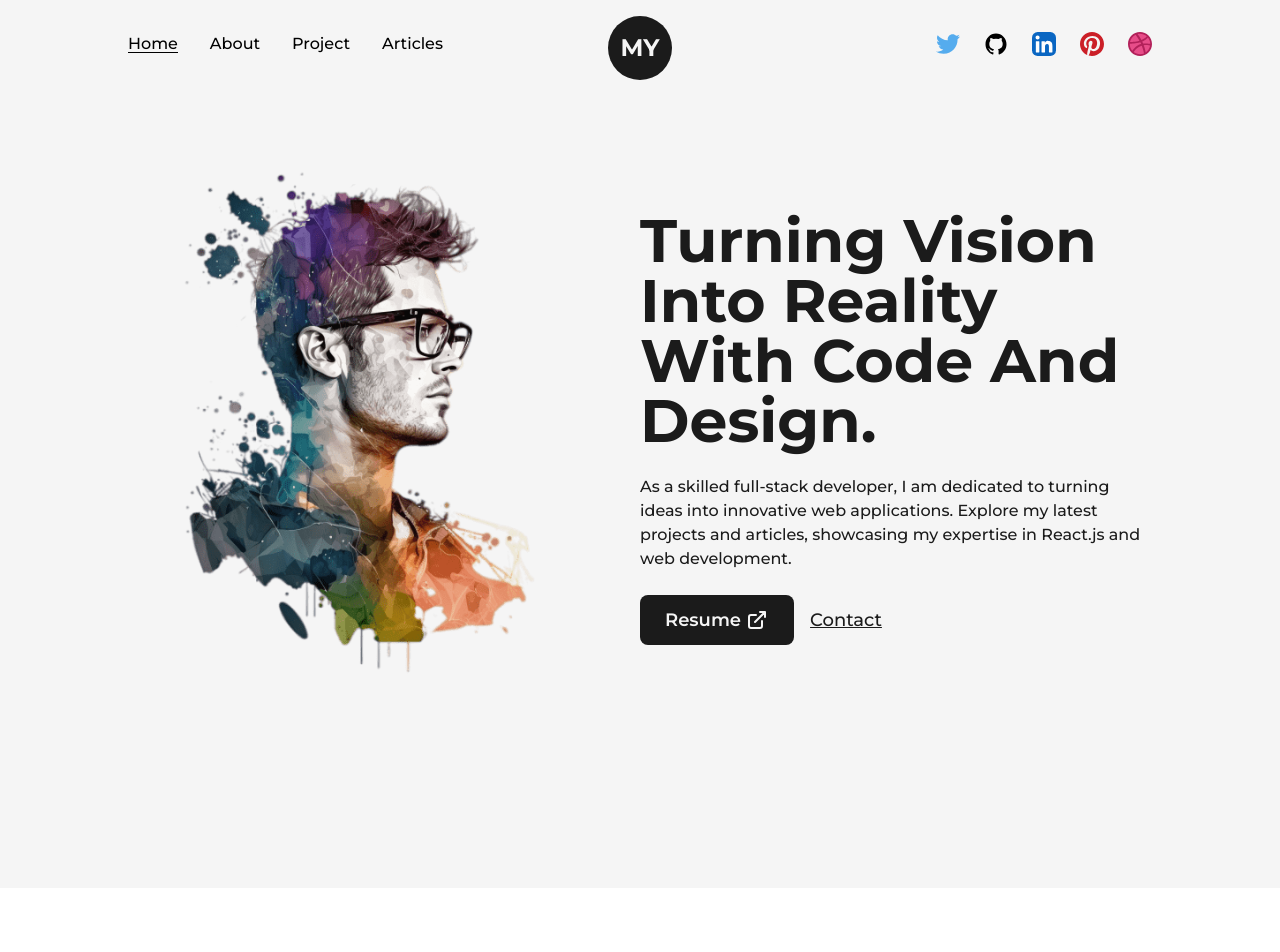
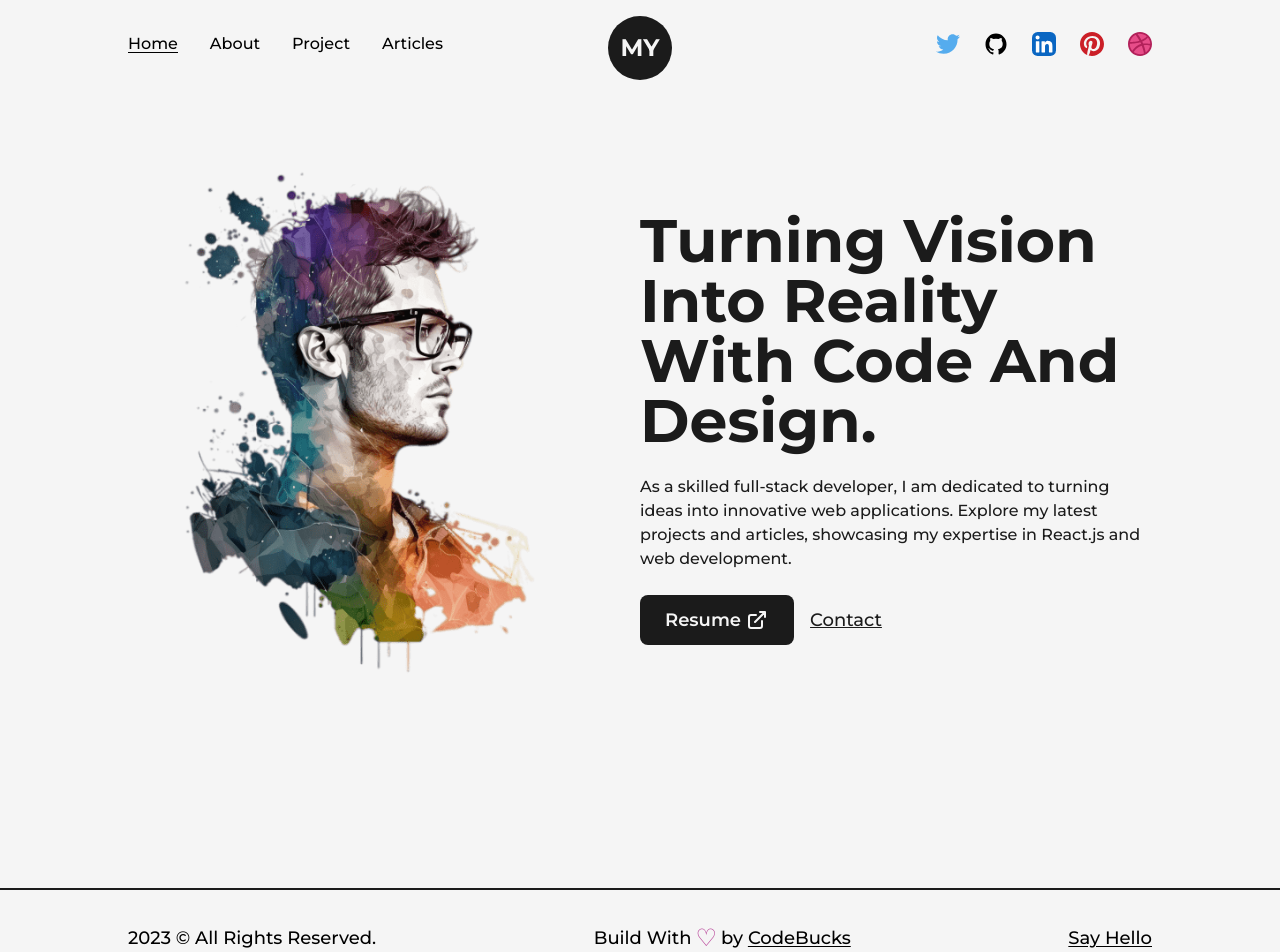
Before and after one commit to MustafaYilmaz1625/my-portfolio-nextjs-tailwindcss, a Next.js app: page / in a window 1280 px wide. Shown: the top 952 px of the page. Before the commit the page ends 888 px from the top, so only its background shows below. Built offline with nearby package versions, Linux system fonts and the light colour scheme.

Commit message:
Create footer

```diff
--- /dev/null
+++ b/src/components/Footer.js
@@ -0,0 +1,33 @@
+import React from "react";
+import Layout from "./Layout";
+import Link from "next/link";
+
+const Footer = () => {
+  return (
+    <footer className="w-full border-t-2 border-solid border-dark font-medium text-lg">
+      <Layout className="py-8 flex items-center justify-between ">
+        <span>{new Date().getFullYear()} &copy; All Rights Reserved. </span>
+        <div className="flex items-center">
+          Build With <span className="text-primary text-2xl px-1">&#9825;</span>
+          by&nbsp;
+          <Link
+            href="http://devdreaming.com"
+            className="underline underline-offset-2"
+            target={"_blank"}
+          >
+            CodeBucks
+          </Link>
+        </div>
+        <Link
+          href="http://devdreaming.com"
+          target={"_blank"}
+          className="underline underline-offset-2"
+        >
+          Say Hello
+        </Link>
+      </Layout>
+    </footer>
+  );
+};
+
+export default Footer;
--- a/src/pages/_app.js
+++ b/src/pages/_app.js
@@ -1,3 +1,4 @@
+import Footer from "@/components/Footer";
 import NavBar from "../../src/components/NavBar";
 import "@/styles/globals.css";
 import { Montserrat } from "next/font/google";
@@ -18,6 +19,7 @@
       <main className={`${inter.variable} font-mont bg-light w-full min-h-screen`}>
         <NavBar/>
         <Component {...pageProps} />
+        <Footer/>
       </main>
     </>
   );
```
Also changed, not shown: public/images/Fontend_Developer_UIUX_Designer-transformed.png (added).
